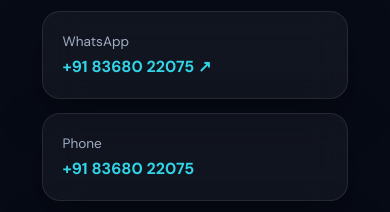
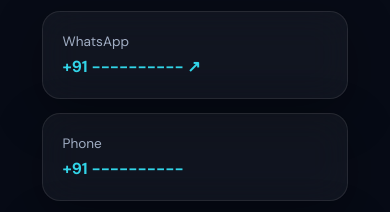
Before and after one commit to Crackdent/crackdent, a plain HTML site: page contact.html in a window 390 px wide. Shown: the part 707-919 px from the top of the page. Drawn offline with Linux system fonts and the light colour scheme.

Commit message:
Obfuscate contact numbers in contact.html
Updated WhatsApp and Phone contact numbers.

```diff
--- a/contact.html
+++ b/contact.html
@@ -61,7 +61,7 @@
                        rel="noopener">
 
                         <span>WhatsApp</span>
-                        <strong>+91 83680 22075 ↗</strong>
+                        <strong>+91 ---------- ↗</strong>
 
                     </a>
 
@@ -69,7 +69,7 @@
                        href="tel:+918368022075">
 
                         <span>Phone</span>
-                        <strong>+91 83680 22075</strong>
+                        <strong>+91 ----------</strong>
 
                     </a>
 
```
